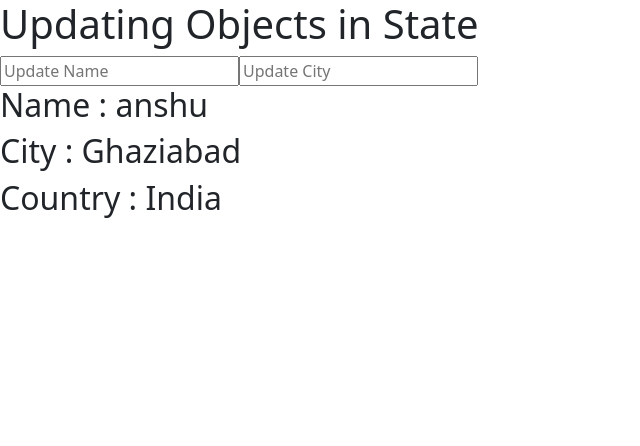
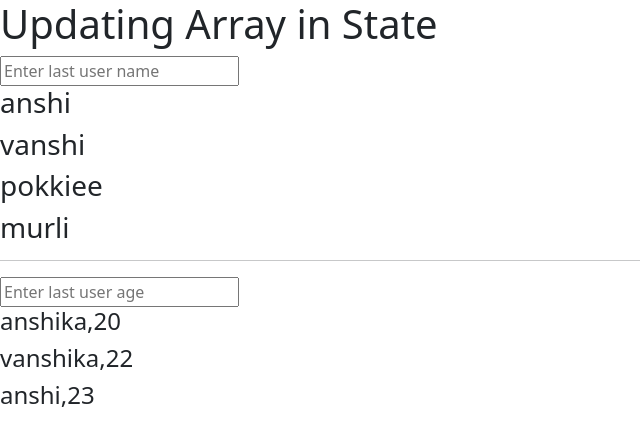
Before and after one commit to aggarwal123anshika/React-tutorial, a React (Vite) app in the folder react-blog/: page / in a window 1280 px wide. Shown: the top 446 px of the page, without its empty margins (0-640 px from the left). Built offline with nearby package versions, Linux system fonts and the light colour scheme.

Commit message:
updating array in state

```diff
--- a/react-blog/src/App.jsx
+++ b/react-blog/src/App.jsx
@@ -1051,32 +1051,88 @@ import DisplayUser from "./DisplayUser";
 
 // UPDATING OBJECTS IN STATE
 
+// export default function App() {
+//   const [data, setData] = useState({
+//     name : 'anshu',
+//     address : {
+//       city : 'Ghaziabad',
+//       country : 'India'
+//     }
+//   })
+
+//   const handleName = (val) => {
+//     data.name = val
+//     setData({...data})
+//   }
+//   const handleCity = (city) => {
+//     data.address.city = city
+//     setData({...data,address : {...data.address,city}})
+
+//   }
+//   return (
+//     <div>
+//       <h1>Updating Objects in State</h1>
+//       <input type="text" placeholder="Update Name" onChange={(event) => handleName(event.target.value)} />
+//       <input type="text" placeholder="Update City" onChange={(event) => handleCity(event.target.value)} />
+//       <h2>Name : {data.name}</h2>
+//       <h2>City : {data.address.city}</h2>
+//       <h2>Country : {data.address.country}</h2>
+//     </div>
+//   )
+// }
+
+
+
+// UPDATING ARRAY IN STATE
+
 export default function App() {
-  const [data, setData] = useState({
-    name : 'anshu',
-    address : {
-      city : 'Ghaziabad',
-      country : 'India'
-    }
-  })
-
-  const handleName = (val) => {
-    data.name = val
-    setData({...data})
+  const [data, setData] = useState([
+    'anshi','vanshi','pokkiee','murli'
+  ])
+  const [dataDetails, setDataDetails] = useState([
+    {
+      name : 'anshika',
+      age : '20'
+    },
+    {
+      name : 'vanshika',
+      age : '22'
+    },
+    {
+      name : 'anshi',
+      age : '23'
+    },
+  ])
+  const handleUser = (name) => {
+    data[data.length-1] = name;
+    console.log(data);
+    setData([...data]);
   }
-  const handleCity = (city) => {
-    data.address.city = city
-    setData({...data,address : {...data.address,city}})
-
+  const handleAge = (age) => {
+    dataDetails[dataDetails.length-1].age = age;
+    console.log(dataDetails);
+    setDataDetails([...dataDetails]);
   }
   return (
     <div>
-      <h1>Updating Objects in State</h1>
-      <input type="text" placeholder="Update Name" onChange={(event) => handleName(event.target.value)} />
-      <input type="text" placeholder="Update City" onChange={(event) => handleCity(event.target.value)} />
-      <h2>Name : {data.name}</h2>
-      <h2>City : {data.address.city}</h2>
-      <h2>Country : {data.address.country}</h2>
+      <h1>Updating Array in State</h1>
+      <input type="text" placeholder="Enter last user name"
+      onChange={(e) => handleUser(e.target.value)}
+      />
+      {
+        data.map((item, index) => (
+          <h3 key = {index}>{item}</h3>
+        ))
+      }
+      <hr />
+      <input type="text" placeholder="Enter last user age"
+      onChange={(e) => handleAge(e.target.value)}
+      />
+      {
+        dataDetails.map((item, index) => (
+          <h4 key= {index}>{item.name},{item.age}</h4>
+        ))
+      }
     </div>
   )
 }
```
